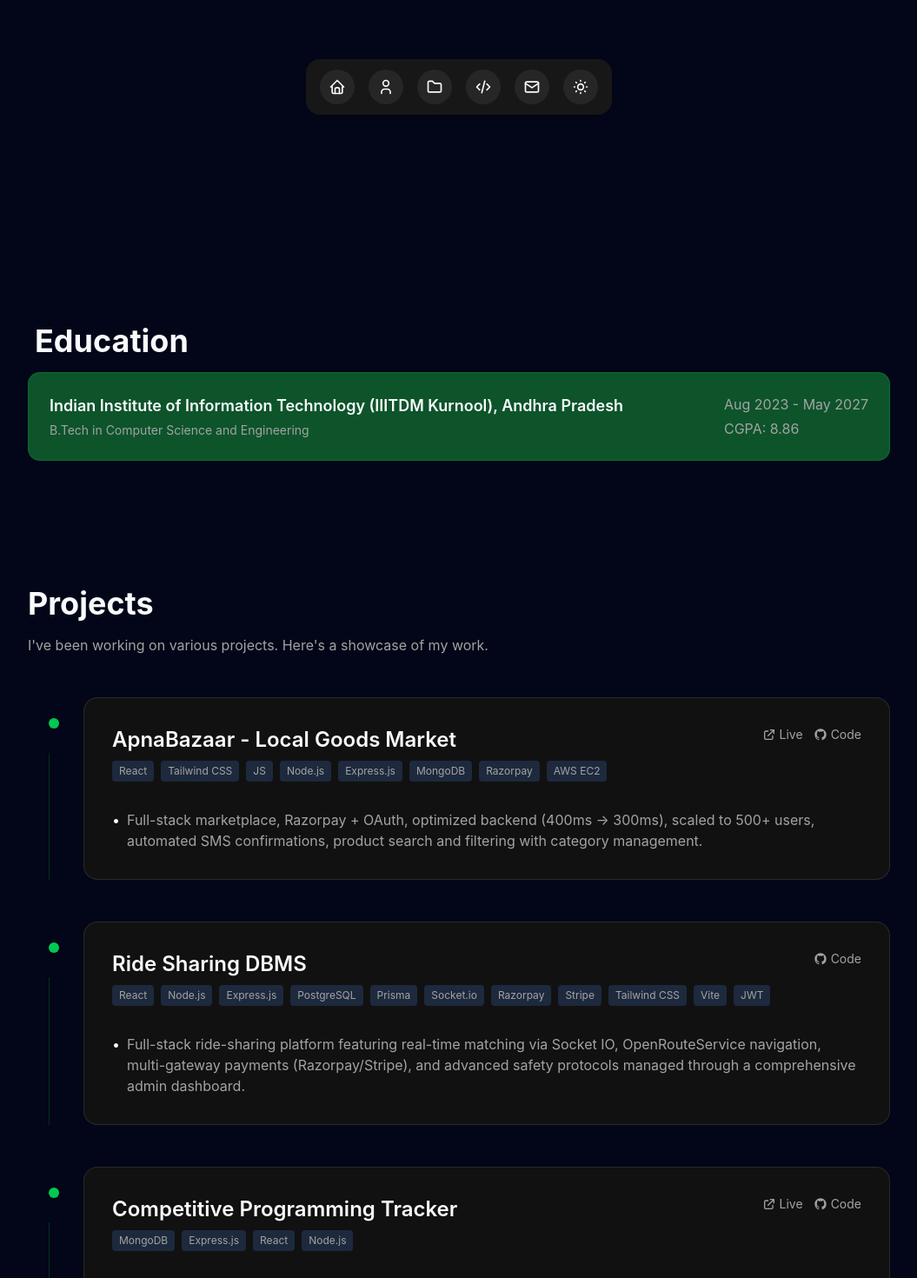
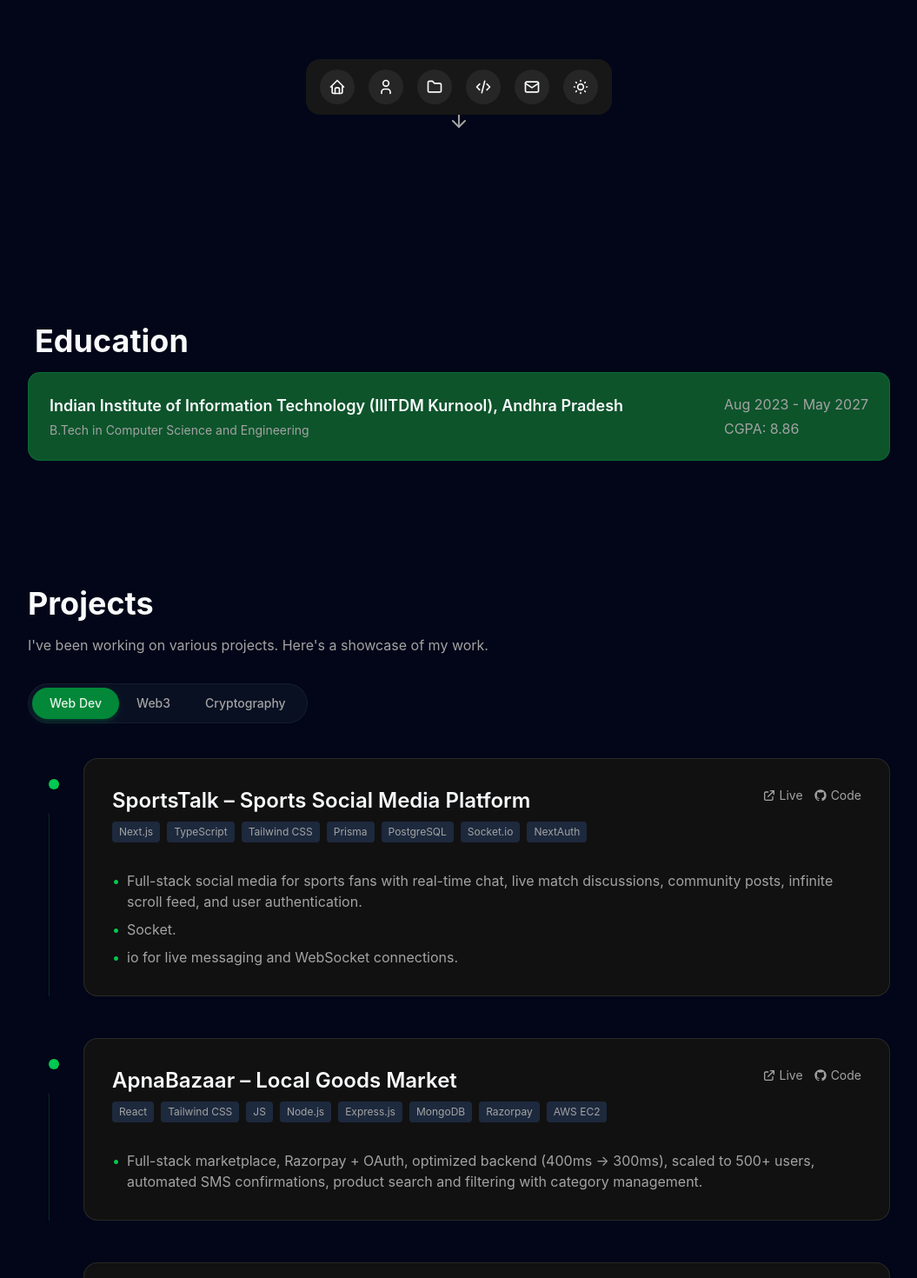
Before and after one commit to An1ketGupta/Portfolio, a Next.js app: page / in a window 1280 px wide. Shown: the part 620-2090 px from the top of the page at 87% size, without its empty margins (112-1167 px from the left). Built offline with nearby package versions, Linux system fonts and the light colour scheme.

Commit message:
Added web3

```diff
--- a/src/components/Hero.tsx
+++ b/src/components/Hero.tsx
@@ -1,11 +1,12 @@
 'use client';
 import { MaskContainer } from './ui/svg-mask-effect';
 import { EncryptedText } from './ui/encrypted-text';
+import { motion } from 'framer-motion';
 
 export default function Hero() {
     return (
-    <div id="home">
-      <MaskContainer revealText = {
+        <div id="home" className="relative">
+            <MaskContainer revealText={
                 <EncryptedText
                     text="Hi, I am Aniket Gupta 🤟"
                     className="text-6xl px-4"
@@ -28,6 +29,33 @@ export default function Hero() {
                     </div>
                 </div>
             </MaskContainer>
+
+            {/* Scroll Down Indicator */}
+            <motion.a
+                href="#about"
+                className="absolute bottom-8 left-1/2 -translate-x-1/2 flex flex-col items-center gap-2 text-text-secondary hover:text-green-500 transition-colors cursor-pointer"
+                initial={{ opacity: 0, y: -10 }}
+                animate={{ opacity: 1, y: 0 }}
+                transition={{ delay: 1, duration: 0.5 }}
+            >
+                <span className="text-xs uppercase tracking-widest">Scroll</span>
+                <motion.svg
+                    xmlns="http://www.w3.org/2000/svg"
+                    width="24"
+                    height="24"
+                    viewBox="0 0 24 24"
+                    fill="none"
+                    stroke="currentColor"
+                    strokeWidth="2"
+                    strokeLinecap="round"
+                    strokeLinejoin="round"
+                    animate={{ y: [0, 8, 0] }}
+                    transition={{ duration: 1.5, repeat: Infinity, ease: "easeInOut" }}
+                >
+                    <path d="M12 5v14" />
+                    <path d="m19 12-7 7-7-7" />
+                </motion.svg>
+            </motion.a>
         </div>
     );
 }
--- a/src/components/Projects.tsx
+++ b/src/components/Projects.tsx
@@ -1,9 +1,16 @@
 "use client";
-import { projects } from "../data/site";
-import { motion } from 'framer-motion';
+import { projectCategories } from "../data/site";
+import { motion, AnimatePresence } from 'framer-motion';
 import { staggerChildren } from "../lib/motion";
+import { useState } from 'react';
 
-export default function Projects(){
+type CategoryKey = keyof typeof projectCategories;
+
+export default function Projects() {
+  const [activeCategory, setActiveCategory] = useState<CategoryKey>('webdev');
+  const categories = Object.keys(projectCategories) as CategoryKey[];
+  const currentProjects = projectCategories[activeCategory].projects;
+
   return (
     <motion.section
       id="projects"
@@ -28,29 +35,62 @@ export default function Projects(){
         whileInView={{ opacity: 1, y: 0 }}
         viewport={{ once: true }}
         transition={{ duration: 0.5, delay: 0.1 }}
-        className="text-text-secondary mb-12 max-w-2xl"
+        className="text-text-secondary mb-8 max-w-2xl"
       >
         I&apos;ve been working on various projects. Here&apos;s a showcase of my work.
       </motion.p>
 
-      <div className="space-y-12">
-        {projects.map((project, idx) => (
+      {/* Category Tabs */}
+      <motion.div
+        className="inline-flex p-1 bg-muted/30 rounded-full border border-border/50 mb-10"
+        initial={{ opacity: 0, y: 20 }}
+        whileInView={{ opacity: 1, y: 0 }}
+        viewport={{ once: true }}
+        transition={{ duration: 0.5, delay: 0.2 }}
+      >
+        {categories.map((category) => (
+          <button
+            key={category}
+            onClick={() => setActiveCategory(category)}
+            className={`
+              px-5 py-2 text-sm font-medium rounded-full transition-all duration-300
+              ${activeCategory === category
+                ? 'bg-green-600/80 text-white/90 shadow-md shadow-green-500/15'
+                : 'text-text-secondary hover:text-foreground'
+              }
+            `}
+          >
+            {projectCategories[category].label}
+          </button>
+        ))}
+      </motion.div>
+
+      {/* Projects List */}
+      <AnimatePresence mode="wait">
+        <motion.div
+          key={activeCategory}
+          className="space-y-12"
+          initial={{ opacity: 0, y: 20 }}
+          animate={{ opacity: 1, y: 0 }}
+          exit={{ opacity: 0, y: -20 }}
+          transition={{ duration: 0.3 }}
+        >
+          {currentProjects.map((project, idx) => (
             <motion.div
               key={project.title}
               initial={{ opacity: 0, y: 20 }}
-            whileInView={{ opacity: 1, y: 0 }}
-            viewport={{ once: true }}
-            transition={{ duration: 0.5, delay: idx * 0.1 }}
+              animate={{ opacity: 1, y: 0 }}
+              transition={{ duration: 0.4, delay: idx * 0.1 }}
               className="relative"
             >
-            {idx !== projects.length - 1 && (
+              {idx !== currentProjects.length - 1 && (
                 <div className="absolute left-6 top-16 bottom-0 w-px bg-green-500/20 hidden md:block"></div>
               )}
 
               <div className="relative">
                 <div className="absolute left-6 top-6 w-3 h-3 rounded-full bg-green-500 hidden md:block"></div>
 
-              <div className="md:ml-16 card p-4 sm:p-6 md:p-8 hover:shadow-lg transition-shadow">
+                <div className="md:ml-16 card p-4 sm:p-6 md:p-8 hover:shadow-lg hover:shadow-green-500/5 transition-all duration-300">
                   <div className="flex flex-col md:flex-row md:items-start md:justify-between gap-4 mb-4">
                     <div className="flex-1">
                       <h3 className="text-lg sm:text-xl md:text-2xl font-semibold mb-2">{project.title}</h3>
@@ -72,7 +112,7 @@ export default function Projects(){
                           href={project.live}
                           target="_blank"
                           rel="noopener noreferrer"
-                        className="text-sm text-text-secondary hover:text-foreground transition-colors flex items-center gap-1"
+                          className="text-sm text-text-secondary hover:text-green-500 transition-colors flex items-center gap-1"
                         >
                           <svg className="w-4 h-4" fill="none" stroke="currentColor" viewBox="0 0 24 24">
                             <path strokeLinecap="round" strokeLinejoin="round" strokeWidth={2} d="M10 6H6a2 2 0 00-2 2v10a2 2 0 002 2h10a2 2 0 002-2v-4M14 4h6m0 0v6m0-6L10 14" />
@@ -85,7 +125,7 @@ export default function Projects(){
                           href={project.github}
                           target="_blank"
                           rel="noopener noreferrer"
-                        className="text-sm text-text-secondary hover:text-foreground transition-colors flex items-center gap-1"
+                          className="text-sm text-text-secondary hover:text-green-500 transition-colors flex items-center gap-1"
                         >
                           <svg className="w-4 h-4" fill="currentColor" viewBox="0 0 24 24">
                             <path fillRule="evenodd" d="M12 2C6.477 2 2 6.484 2 12.017c0 4.425 2.865 8.18 6.839 9.504.5.092.682-.217.682-.483 0-.237-.008-.868-.013-1.703-2.782.605-3.369-1.343-3.369-1.343-.454-1.158-1.11-1.466-1.11-1.466-.908-.62.069-.608.069-.608 1.003.07 1.531 1.032 1.531 1.032.892 1.53 2.341 1.088 2.91.832.092-.647.35-1.088.636-1.338-2.22-.253-4.555-1.113-4.555-4.951 0-1.093.39-1.988 1.029-2.688-.103-.253-.446-1.272.098-2.65 0 0 .84-.27 2.75 1.026A9.564 9.564 0 0112 6.844c.85.004 1.705.115 2.504.337 1.909-1.296 2.747-1.027 2.747-1.027.546 1.379.202 2.398.1 2.651.64.7 1.028 1.595 1.028 2.688 0 3.848-2.339 4.695-4.566 4.943.359.309.678.92.678 1.855 0 1.338-.012 2.419-.012 2.747 0 .268.18.58.688.482A10.019 10.019 0 0022 12.017C22 6.484 17.522 2 12 2z" clipRule="evenodd" />
@@ -99,7 +139,7 @@ export default function Projects(){
                   <ul className="space-y-2 text-text-secondary">
                     {project.features.split('.').filter(f => f.trim()).map((feature, i) => (
                       <li key={i} className="flex items-start">
-                      <span className="text-foreground mr-2">•</span>
+                        <span className="text-green-500 mr-2">•</span>
                         <span>{feature.trim()}.</span>
                       </li>
                     ))}
@@ -108,7 +148,8 @@ export default function Projects(){
               </div>
             </motion.div>
           ))}
-      </div>
+        </motion.div>
+      </AnimatePresence>
     </motion.section>
   );
 }
--- a/src/data/site.ts
+++ b/src/data/site.ts
@@ -1,6 +1,26 @@
-export const projects = [
+export const projectCategories = {
+  webdev: {
+    label: "Web Dev",
+    icon: "🌐",
+    projects: [
       {
-    title: "ApnaBazaar - Local Goods Market",
+        title: "SportsTalk – Sports Social Media Platform",
+        tech: [
+          "Next.js",
+          "TypeScript",
+          "Tailwind CSS",
+          "Prisma",
+          "PostgreSQL",
+          "Socket.io",
+          "NextAuth",
+        ],
+        features:
+          "Full-stack social media for sports fans with real-time chat, live match discussions, community posts, infinite scroll feed, and user authentication. Socket.io for live messaging and WebSocket connections.",
+        live: "https://letsportstalk.vercel.app/",
+        github: "https://github.com/An1ketGupta/SportsTalk",
+      },
+      {
+        title: "ApnaBazaar – Local Goods Market",
         tech: [
           "React",
           "Tailwind CSS",
@@ -44,6 +64,48 @@ export const projects = [
         live: "https://cptracker.netlify.app/",
         github: "https://github.com/An1ketGupta/CP-Tracker",
       },
+    ],
+  },
+  web3: {
+    label: "Web3",
+    icon: "⛓️",
+    projects: [
+      {
+        title: "AniSwap – Decentralized Exchange",
+        tech: [
+          "Solidity",
+          "Next.js",
+          "TypeScript",
+          "Ethers.js",
+          "Hardhat",
+          "Tailwind CSS",
+        ],
+        features:
+          "Full-featured DEX with token swapping, liquidity pools, AMM (Automated Market Maker) implementation. Smart contracts deployed on testnet with frontend integration for seamless Web3 UX.",
+        live: "https://aniswap.vercel.app",
+        github: "https://github.com/An1ketGupta/AniSwap_DEX",
+      },
+      {
+        title: "Liquid Staking Token Contract",
+        tech: ["Solidity", "Hardhat", "Ethereum"],
+        features:
+          "Smart contract implementation for Liquid Staking Tokens (LST). Enables users to stake ETH and receive liquid tokens representing their staked position, maintaining liquidity while earning staking rewards.",
+        live: "",
+        github: "https://github.com/An1ketGupta/LST-contract",
+      },
+      {
+        title: "Token Launchpad",
+        tech: ["TypeScript", "Solana", "Web3.js"],
+        features:
+          "Platform for launching custom tokens on Solana blockchain. Streamlined token creation process with customizable parameters, metadata management, and deployment automation.",
+        live: "",
+        github: "https://github.com/An1ketGupta/token-launchpad",
+      },
+    ],
+  },
+  crypto: {
+    label: "Cryptography",
+    projects: [
       {
         title: "Blind Schnorr Signature Implementation",
         tech: ["Python", "Cryptography", "Blind Signatures", "Schnorr"],
@@ -56,10 +118,27 @@ export const projects = [
         title: "Schnorr Signature Implementation",
         tech: ["Python", "Cryptography", "Schnorr Signatures"],
         features:
-      "Full implementation of the Schnorr digital signature algorithm, including key generation, signing, and verification. Uses multiple cryptographic utility libraries (schnorr_lib, schnorr_lib1, schnorr_lib2) and supports secure message signing & authentication.",
+          "Full implementation of the Schnorr digital signature algorithm, including key generation, signing, and verification. Uses multiple cryptographic utility libraries and supports secure message signing & authentication.",
         live: "",
-    github: "https://github.com/An1ketGupta/Schnorr-Signature-Implementation",
+        github: "https://github.com/An1ketGupta/Schnorr-Signature",
       },
+      {
+        title: "NTRU Post-Quantum Cryptography",
+        tech: ["Python", "Lattice Cryptography", "Post-Quantum"],
+        features:
+          "Implementation of NTRU lattice-based cryptographic system. Designed to be resistant to quantum computing attacks, featuring key generation, encryption, and decryption using polynomial ring operations.",
+        live: "",
+        github: "https://github.com/An1ketGupta/NTRU-implementation",
+      },
+    ],
+  },
+};
+
+// Flatten for backward compatibility if needed
+export const projects = [
+  ...projectCategories.webdev.projects,
+  ...projectCategories.web3.projects,
+  ...projectCategories.crypto.projects,
 ];
 
 export const skills = {
@@ -67,6 +146,6 @@ export const skills = {
   frameworks: ["Next.js", "React.js", "Node.js", "Express.js", "Tailwind CSS"],
   databases: ["MongoDB", "MySQL", "PostgreSQL"],
   tools: ["Git", "GitHub", "Postman"],
-  cloud: ["AWS EC2", "Netlify" , "Vercel"],
+  cloud: ["AWS EC2", "Netlify", "Vercel"],
   specializations: ["REST APIs", "JWT Auth", "Payment Gateway"],
 };
```
Also changed, not shown: public/myimage.jpg (added). Lines whose indentation alone changed are shown as unchanged.
